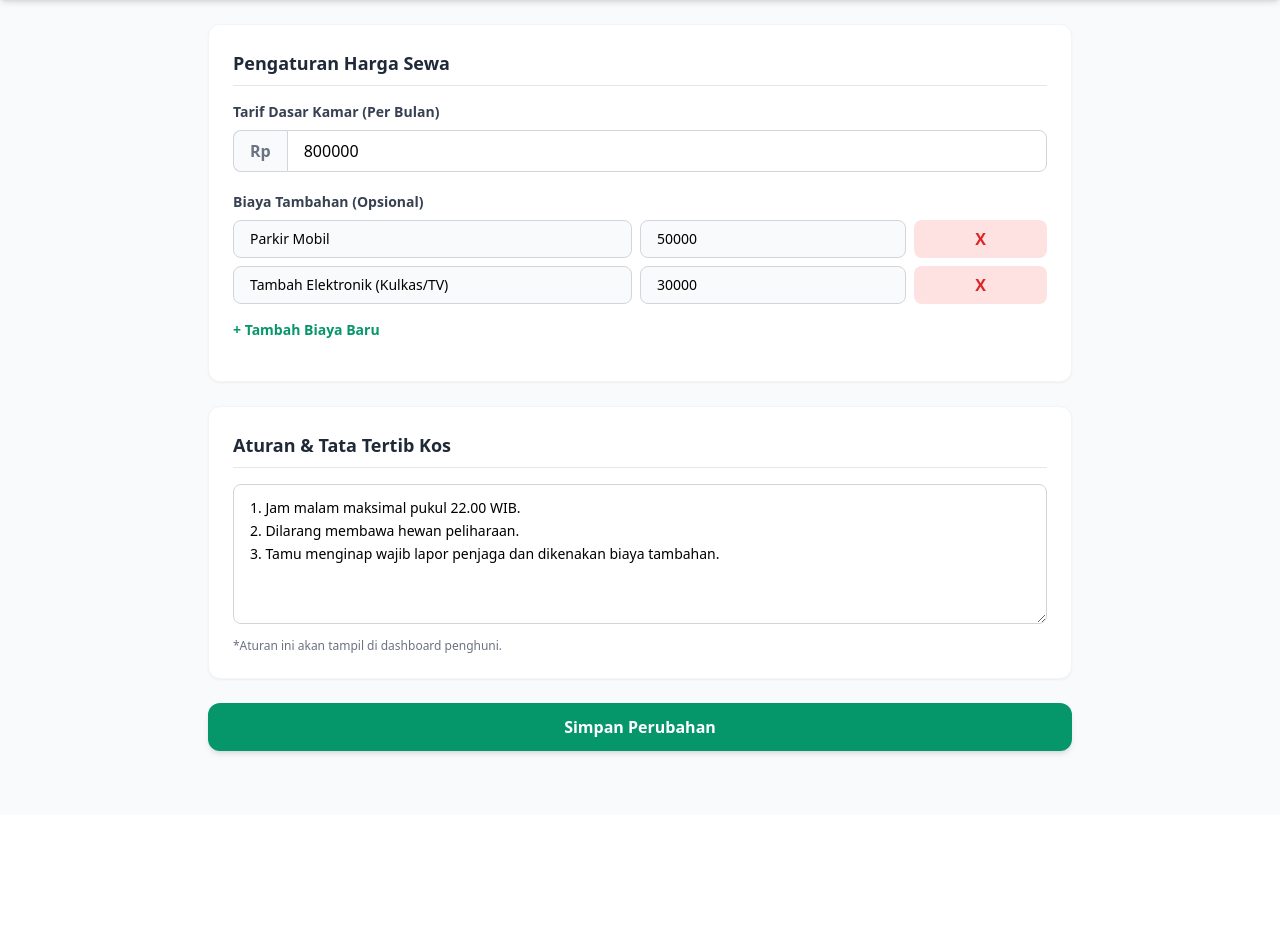
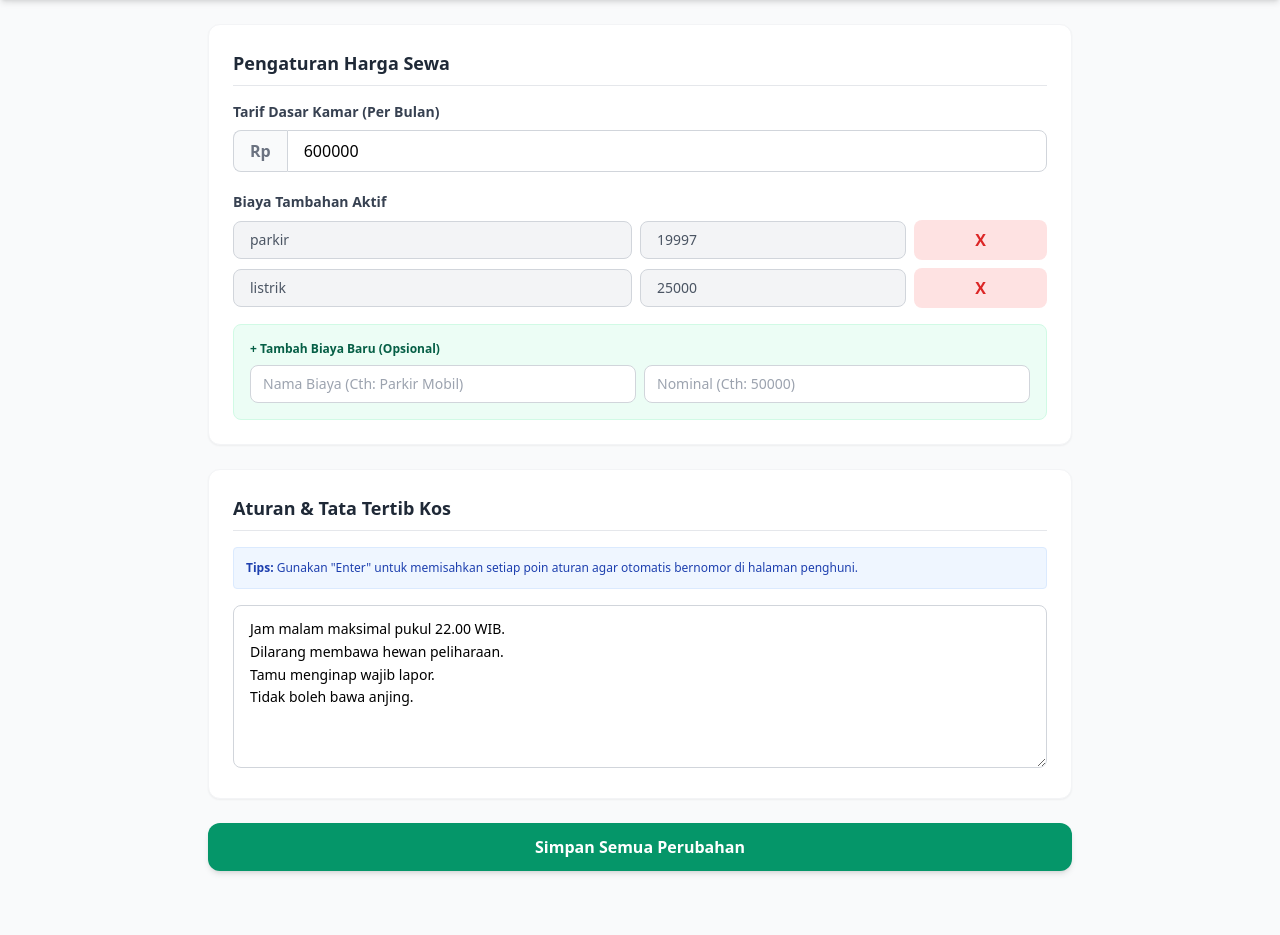
Before and after one commit to tasyakurmaulana/SISTEM-OPERASIONAL-KOSKITA, a PHP site: page /pemilik/peraturan_kos.php in a window 1280 px wide. Shown: the part 64-999 px from the top of the page. Before the commit the page ends 820 px from the top, so only its background shows below. Run offline with PHP 8.4, Linux system fonts and the light colour scheme; a user stored in the database is signed in; data comes from the database, SQL or seed files in the repository; some libraries are stand-ins or nearby versions.

Commit message:
Update peraturan_kos.php

```diff
--- a/pemilik/peraturan_kos.php
+++ b/pemilik/peraturan_kos.php
@@ -1,23 +1,52 @@
 <?php
 session_start();
+require '../koneksi.php';
+
 if (!isset($_SESSION['id_user']) || $_SESSION['role'] !== 'pemilik') {
     header("Location: ../login.php");
     exit;
 }
 
-// Simulasi Data Pengaturan
-$tarif_dasar = 800000;
-$biaya_tambahan = [
-    ['id' => 1, 'nama' => 'Parkir Mobil', 'nominal' => 50000],
-    ['id' => 2, 'nama' => 'Tambah Elektronik (Kulkas/TV)', 'nominal' => 30000]
-];
-$aturan_kos = "1. Jam malam maksimal pukul 22.00 WIB.\n2. Dilarang membawa hewan peliharaan.\n3. Tamu menginap wajib lapor penjaga dan dikenakan biaya tambahan.";
+$pesan_sukses = "";
 
-// Notifikasi simulasi jika form disubmit
-$pesan_sukses = "";
-if ($_SERVER['REQUEST_METHOD'] === 'POST') {
-    $pesan_sukses = "Pengaturan Harga & Aturan berhasil diperbarui!";
+if (isset($_GET['hapus'])) {
+    $id_hapus = (int)$_GET['hapus'];
+    if ($id_hapus !== 1) {
+        $conn->query("DELETE FROM pengaturan_harga WHERE id_pengaturan = $id_hapus");
+        $pesan_sukses = "Biaya tambahan berhasil dihapus!";
+    }
 }
+
+if ($_SERVER['REQUEST_METHOD'] === 'POST' && isset($_POST['simpan_semua'])) {
+
+    $tarif_dasar = (float)$_POST['tarif_dasar'];
+    $conn->query("UPDATE pengaturan_harga SET nominal = $tarif_dasar WHERE id_pengaturan = 1");
+
+    if (!empty($_POST['nama_biaya_baru']) && !empty($_POST['nominal_biaya_baru'])) {
+        $nama_baru = $conn->real_escape_string($_POST['nama_biaya_baru']);
+        $nominal_baru = (float)$_POST['nominal_biaya_baru'];
+        $conn->query("INSERT INTO pengaturan_harga (nama_biaya, nominal) VALUES ('$nama_baru', $nominal_baru)");
+    }
+
+    $aturan_baru = $_POST['aturan_kos'];
+    $stmt = $conn->prepare("UPDATE pengaturan_aturan SET aturan_kos = ? WHERE id = 1");
+    $stmt->bind_param("s", $aturan_baru);
+    $stmt->execute();
+
+    $pesan_sukses = "Semua pengaturan berhasil diperbarui ke database!";
+}
+
+$query_dasar = $conn->query("SELECT nominal FROM pengaturan_harga WHERE id_pengaturan = 1");
+$tarif_dasar = ($query_dasar->num_rows > 0) ? $query_dasar->fetch_assoc()['nominal'] : 0;
+
+$query_tambahan = $conn->query("SELECT * FROM pengaturan_harga WHERE id_pengaturan > 1");
+$biaya_tambahan = [];
+while ($row = $query_tambahan->fetch_assoc()) {
+    $biaya_tambahan[] = $row;
+}
+
+$query_aturan = $conn->query("SELECT aturan_kos FROM pengaturan_aturan WHERE id = 1");
+$aturan_kos = ($query_aturan->num_rows > 0) ? $query_aturan->fetch_assoc()['aturan_kos'] : "";
 ?>
 
 <!DOCTYPE html>
@@ -32,7 +61,7 @@ if ($_SERVER['REQUEST_METHOD'] === 'POST') {
 
     <nav class="bg-emerald-800 text-white shadow-md sticky top-0 z-50">
         <div class="max-w-4xl mx-auto px-4 py-3 flex items-center">
-            <a href="dashboard.php" class="mr-4 hover:bg-emerald-700 p-2 rounded-full transition">
+            <a href="dashboard_pemilik.php" class="mr-4 hover:bg-emerald-700 p-2 rounded-full transition">
                 <svg class="w-6 h-6" fill="none" stroke="currentColor" viewBox="0 0 24 24"><path stroke-linecap="round" stroke-linejoin="round" stroke-width="2" d="M10 19l-7-7m0 0l7-7m-7 7h18"></path></svg>
             </a>
             <div class="font-bold text-lg">Pengaturan Harga & Aturan</div>
@@ -40,13 +69,15 @@ if ($_SERVER['REQUEST_METHOD'] === 'POST') {
     </nav>
 
     <div class="max-w-4xl mx-auto px-4 py-6">
+
         <?php if($pesan_sukses): ?>
-        <div class="bg-green-100 border-l-4 border-green-500 text-green-700 p-4 mb-6 rounded shadow-sm">
+        <div class="bg-green-100 border-l-4 border-green-500 text-green-700 p-4 mb-6 rounded shadow-sm font-semibold">
             <?php echo $pesan_sukses; ?>
         </div>
         <?php endif; ?>
 
         <form method="POST" action="">
+
             <div class="bg-white rounded-xl shadow-sm border border-gray-100 p-6 mb-6">
                 <h3 class="text-lg font-bold text-gray-800 border-b pb-2 mb-4">Pengaturan Harga Sewa</h3>
 
@@ -54,33 +85,48 @@ if ($_SERVER['REQUEST_METHOD'] === 'POST') {
                     <label class="block text-sm font-semibold text-gray-700 mb-2">Tarif Dasar Kamar (Per Bulan)</label>
                     <div class="flex">
                         <span class="inline-flex items-center px-4 rounded-l-lg border border-r-0 border-gray-300 bg-gray-50 text-gray-500 font-bold">Rp</span>
-                        <input type="number" name="tarif_dasar" value="<?php echo $tarif_dasar; ?>" class="flex-1 border border-gray-300 rounded-r-lg px-4 py-2 focus:ring-2 focus:ring-emerald-500 focus:outline-none">
+                        <input type="number" name="tarif_dasar" value="<?php echo floatval($tarif_dasar); ?>" class="flex-1 border border-gray-300 rounded-r-lg px-4 py-2 focus:ring-2 focus:ring-emerald-500 focus:outline-none" required>
                     </div>
                 </div>
 
                 <div class="mb-4">
-                    <label class="block text-sm font-semibold text-gray-700 mb-2">Biaya Tambahan (Opsional)</label>
-                    <?php foreach($biaya_tambahan as $biaya): ?>
-                    <div class="flex gap-2 mb-2">
-                        <input type="text" value="<?php echo $biaya['nama']; ?>" class="w-1/2 border border-gray-300 rounded-lg px-4 py-2 text-sm bg-gray-50" readonly>
-                        <input type="number" value="<?php echo $biaya['nominal']; ?>" class="w-1/3 border border-gray-300 rounded-lg px-4 py-2 text-sm bg-gray-50" readonly>
-                        <button type="button" class="w-1/6 bg-red-100 text-red-600 rounded-lg font-bold hover:bg-red-200">X</button>
+                    <label class="block text-sm font-semibold text-gray-700 mb-2">Biaya Tambahan Aktif</label>
+                    <?php if (empty($biaya_tambahan)): ?>
+                        <p class="text-sm text-gray-400 italic mb-2">Belum ada biaya tambahan.</p>
+                    <?php else: ?>
+                        <?php foreach($biaya_tambahan as $biaya): ?>
+                        <div class="flex gap-2 mb-2 items-center">
+                            <input type="text" value="<?php echo htmlspecialchars($biaya['nama_biaya']); ?>" class="w-1/2 border border-gray-300 rounded-lg px-4 py-2 text-sm bg-gray-100 text-gray-600 font-medium" readonly>
+                            <input type="number" value="<?php echo floatval($biaya['nominal']); ?>" class="w-1/3 border border-gray-300 rounded-lg px-4 py-2 text-sm bg-gray-100 text-gray-600 font-medium" readonly>
+                            <a href="?hapus=<?php echo $biaya['id_pengaturan']; ?>" onclick="return confirm('Yakin ingin menghapus biaya <?php echo $biaya['nama_biaya']; ?>?')" class="w-1/6 text-center bg-red-100 text-red-600 rounded-lg py-2 font-bold hover:bg-red-200 transition">X</a>
+                        </div>
+                        <?php endforeach; ?>
+                    <?php endif; ?>
+                </div>
+
+                <div class="mt-4 p-4 bg-emerald-50 border border-emerald-100 rounded-lg">
+                    <label class="block text-xs font-bold text-emerald-800 mb-2">+ Tambah Biaya Baru (Opsional)</label>
+                    <div class="flex gap-2">
+                        <input type="text" name="nama_biaya_baru" placeholder="Nama Biaya (Cth: Parkir Mobil)" class="w-1/2 border border-gray-300 rounded-lg px-3 py-2 text-sm focus:ring-emerald-500 focus:outline-none">
+                        <input type="number" name="nominal_biaya_baru" placeholder="Nominal (Cth: 50000)" class="w-1/2 border border-gray-300 rounded-lg px-3 py-2 text-sm focus:ring-emerald-500 focus:outline-none">
                     </div>
-                    <?php endforeach; ?>
-                    <button type="button" class="mt-2 text-sm text-emerald-600 font-bold hover:underline">+ Tambah Biaya Baru</button>
                 </div>
             </div>
 
             <div class="bg-white rounded-xl shadow-sm border border-gray-100 p-6 mb-6">
                 <h3 class="text-lg font-bold text-gray-800 border-b pb-2 mb-4">Aturan & Tata Tertib Kos</h3>
-                <textarea name="aturan_kos" rows="5" class="w-full border border-gray-300 rounded-lg px-4 py-3 focus:ring-2 focus:ring-emerald-500 focus:outline-none text-sm leading-relaxed"><?php echo $aturan_kos; ?></textarea>
-                <p class="text-xs text-gray-500 mt-2">*Aturan ini akan tampil di dashboard penghuni.</p>
+                <div class="bg-blue-50 text-blue-800 text-xs p-3 rounded mb-4 border border-blue-100">
+                    <b>Tips:</b> Gunakan "Enter" untuk memisahkan setiap poin aturan agar otomatis bernomor di halaman penghuni.
+                </div>
+
+                <textarea name="aturan_kos" rows="6" class="w-full border border-gray-300 rounded-lg px-4 py-3 focus:ring-2 focus:ring-emerald-500 focus:outline-none text-sm leading-relaxed" required><?php echo htmlspecialchars($aturan_kos); ?></textarea>
             </div>
 
-            <button type="submit" class="w-full bg-emerald-600 hover:bg-emerald-700 text-white font-bold py-3 px-4 rounded-xl shadow-md transition">
-                Simpan Perubahan
+            <button type="submit" name="simpan_semua" class="w-full bg-emerald-600 hover:bg-emerald-700 text-white font-bold py-3 px-4 rounded-xl shadow-md transition">
+                Simpan Semua Perubahan
             </button>
         </form>
+
     </div>
 </body>
 </html>
```
